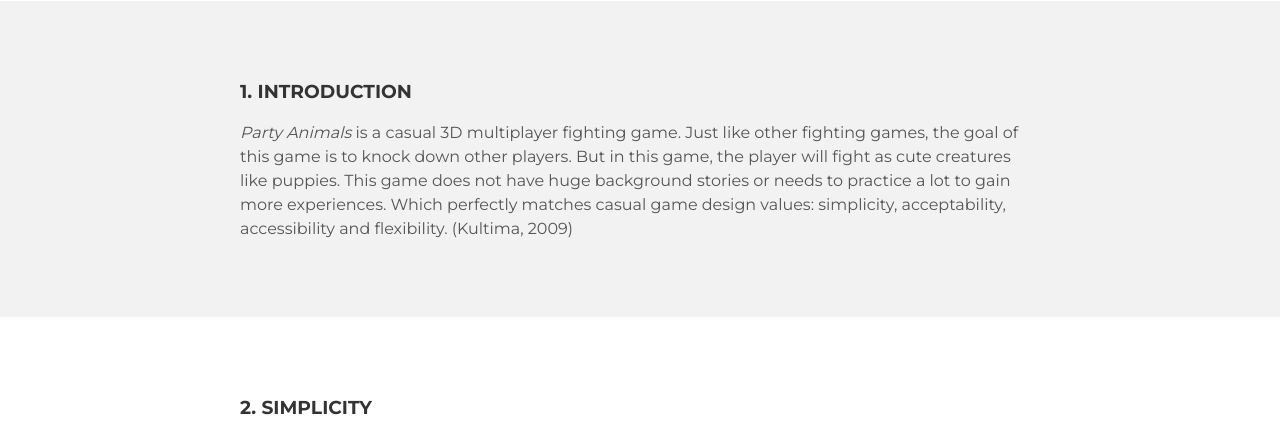
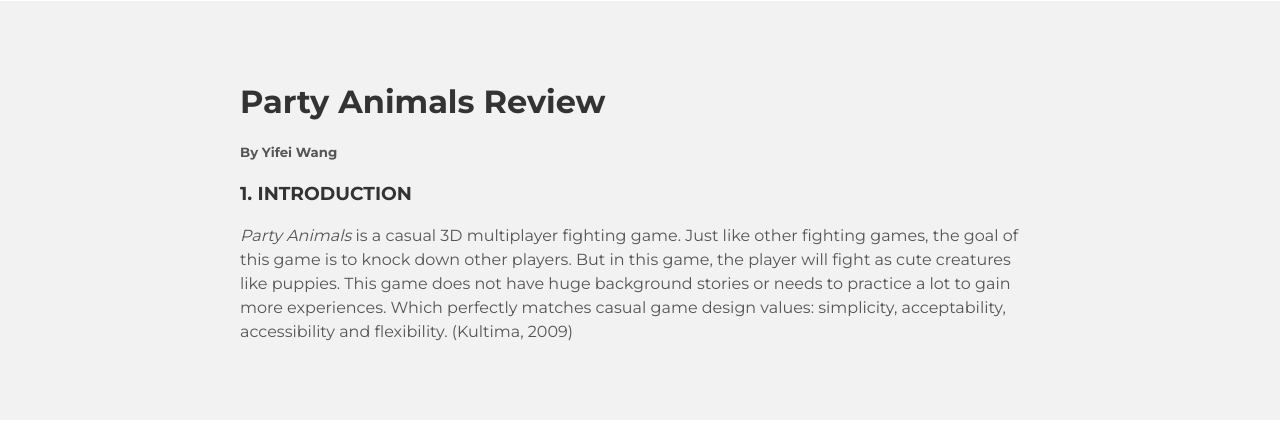
Before and after one commit to AndyW233/AndyW233-github.io, a plain HTML site: page index.html in a window 1280 px wide. Shown: the part 403-826 px from the top of the page. Drawn offline with Linux system fonts and the light colour scheme.

Commit message:
title added

```diff
--- a/index.html
+++ b/index.html
@@ -21,6 +21,8 @@
             </div>
             <div class="post-container">
                 <div class="post">
+                    <h1>Party Animals Review</h1>
+                    <h5>By Yifei Wang</h5>
                     <h3 class="post-title"><strong>1. INTRODUCTION</strong></h3>
                     <div class="post-content">
                         <p><em>Party Animals</em> is a casual 3D multiplayer fighting game.
```
